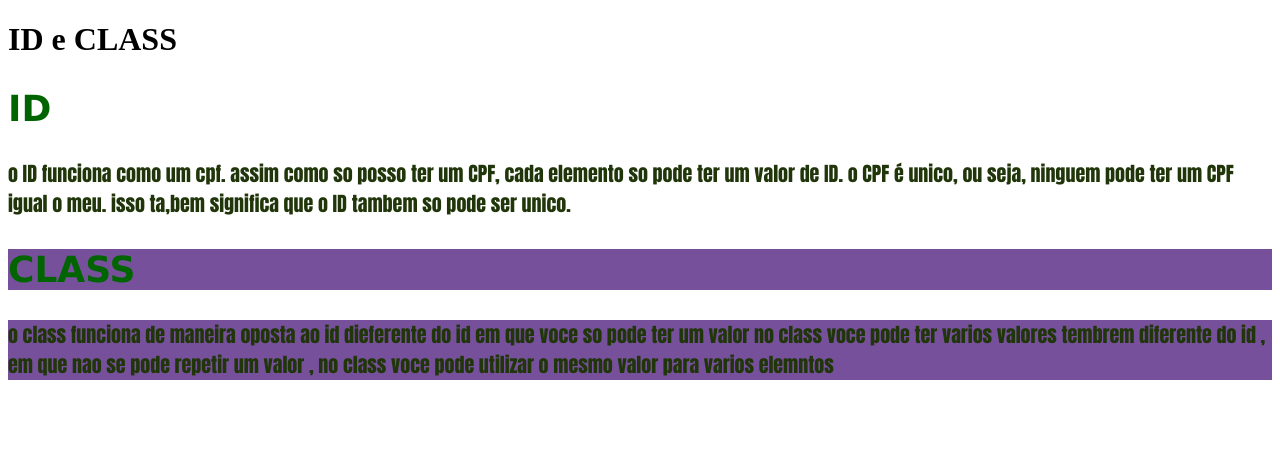
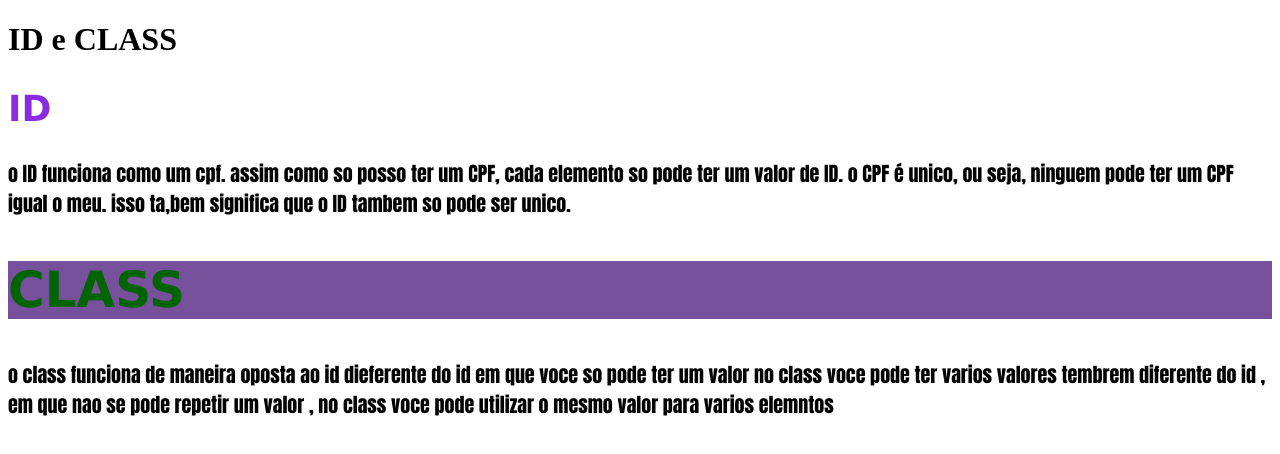
Before and after one commit to danielcarv1227/new, a plain HTML site: page 4_ID_CLASS/index.html in a window 1280 px wide. Drawn offline with Linux system fonts and the light colour scheme.

Commit message:
id e class no csse no html

```diff
--- a/4_ID_CLASS/index.html
+++ b/4_ID_CLASS/index.html
@@ -8,15 +8,15 @@
     <title>Id e class</title>
 </head>
 <body>
-    <h1>ID e CLASS</h1>
+    <h1 id="titulo-pricipal">ID e CLASS</h1>
 
-    <h2>ID</h2>
+    <h2 id="titulo-id" class="cor-amarela">ID</h2>
     <p>
         o ID funciona como um cpf. assim como so posso ter um CPF, cada elemento so pode ter um valor de ID. o CPF é unico, ou seja, ninguem pode ter um CPF igual o meu. isso ta,bem significa que o ID tambem so pode ser unico.
     </p>
 
-    <h2 class="fundo-verde">CLASS</h2>
-    <p class="fundo-verde">
+    <h2 class="fundo-verde fonte-grande">CLASS</h2>
+    <p class="fundo-verde+">
         o class funciona de maneira oposta ao id dieferente do id em que voce so pode ter um valor no class voce pode ter varios valores tembrem diferente do id , em que nao se pode repetir um valor , no class voce pode utilizar o mesmo valor para varios elemntos
     </p>
 </body>
--- a/4_ID_CLASS/style.css
+++ b/4_ID_CLASS/style.css
@@ -1,3 +1,11 @@
+#titulo-id {
+    color: blueviolet;
+}
+
+.cor-amarela{
+    color: yellow;
+}
+
 h2 {
     font-family: 'Lucida Sans', 'Lucida Sans Regular', 'Lucida Grande', 'Lucida Sans Unicode', Geneva, Verdana, sans-serif;
     color: rgb(4, 57, 39);
@@ -9,7 +17,6 @@ p {
     font-family: Impact, Haettenschweiler, 'Arial Narrow Bold', sans-serif;
     font-size: 20px;
     line-height: 30px;
-    color: rgb(32, 54, 10);
 }
 
 h2 {
@@ -19,3 +26,12 @@ h2 {
 .fundo-verde {
     background: rgb(119, 80, 156);
 }
+
+.fonte-grande {
+    font-size: 50px;
+}
+
+#titulo-principal {
+    background: black;
+    color: white;
+}
```
